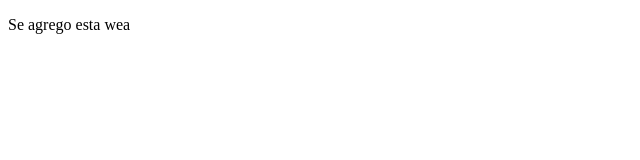
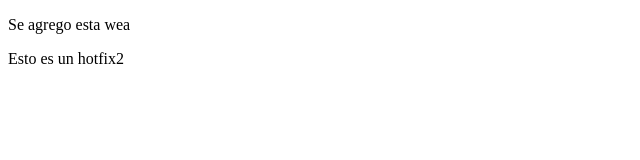
Before and after one commit to EdgarMoncloa/prueba, a plain HTML site: page index.html in a window 1280 px wide. Shown: the whole page, without its empty margins (0-640 px from the left). Drawn offline with Linux system fonts and the light colour scheme.

Commit message:
Se corrigio un error

```diff
--- a/index.html
+++ b/index.html
@@ -5,5 +5,6 @@
 </head>
 <body>
 	<p>Se agrego esta wea</p>
+	<p>Esto es un hotfix2</p>
 </body>
 </html>
```
